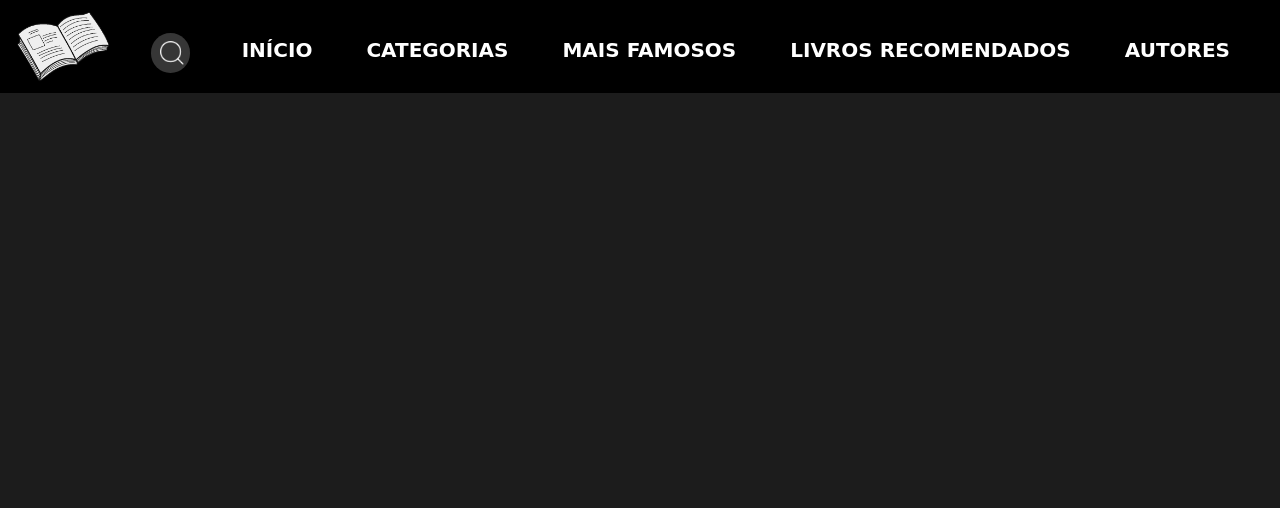
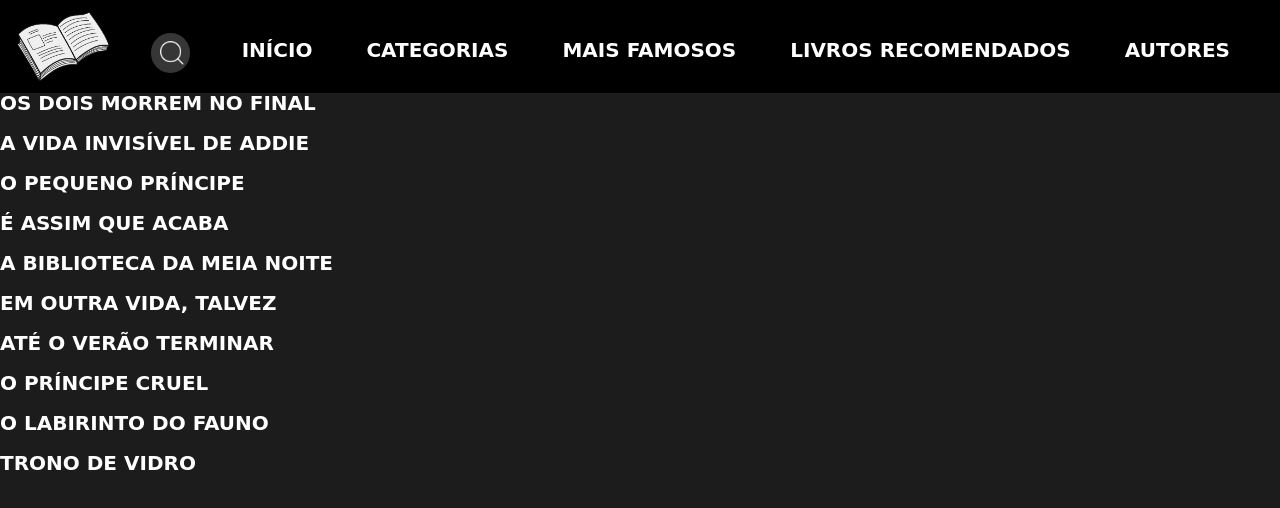
Before and after one commit to ketlynGKR/site, a plain HTML site: page livros.html in a window 1280 px wide. Drawn offline with Linux system fonts and the light colour scheme.

Commit message:
Atualizações

```diff
--- a/livro.css
+++ b/livro.css
@@ -21,8 +21,15 @@ nav {
 	right: 0;
 }
 
+a {
+	color: white;
+	text-decoration: none;
+}
+a:hover {
+	color:  #a0a0a0;
+}
+
 ul li {
-	color: white;
 	display: inline;
 }
 
@@ -96,3 +103,7 @@ li {
 .barra-pesquisa:hover{
 	background: white;
 }
+
+main ul li {
+	color: white;
+}
--- a/livros.html
+++ b/livros.html
@@ -13,11 +13,11 @@
 						<img class="logo" src="logo.jpeg.png">
 						<nav>
 								<ul>
-									<li>Início</li>
-									<li>categorias</li>
-									<li>Mais famosos</li>
-									<li>Livros recomendados</li>
-									<li>Autores</li>
+									<li><a href="index.html">Início</a></li>
+									<li><a>categorias</a></li>
+									<li><a>Mais famosos</a></li>
+									<li><a>Livros recomendados</a></li>
+									<li><a>Autores</a></li>
 								</ul>
 
 						<div class="barra-pesquisa">
@@ -31,5 +31,40 @@
 				</div>
 
 			</header>
+			<main>
+				<ul>
+					<li>
+						<h2>Os dois morrem no final</h2>
+					</li>
+
+					<li>
+						<h2>A vida invisível de Addie</h2>
+					</li>
+
+					<li>
+						<h2>O pequeno príncipe</h2>
+					</li>
+					<li>
+						<h2>É assim que acaba</h2>
+					</li>
+					<li>
+						<h2>A biblioteca da meia noite</h2>
+					</li>
+					<li>
+						<h2>Em outra vida, talvez</h2>
+					</li>
+					<li>
+						<h2>Até o verão terminar</h2></li>
+					<li>
+						<h2>O príncipe cruel</h2>
+					</li>
+					<li>
+						<h2>O labirinto do fauno</h2>
+					</li>
+					<li>
+						<h2>Trono de vidro</h2>
+					</li>
+				</ul>
+			</main>
 		</body>
 	</html>
```
